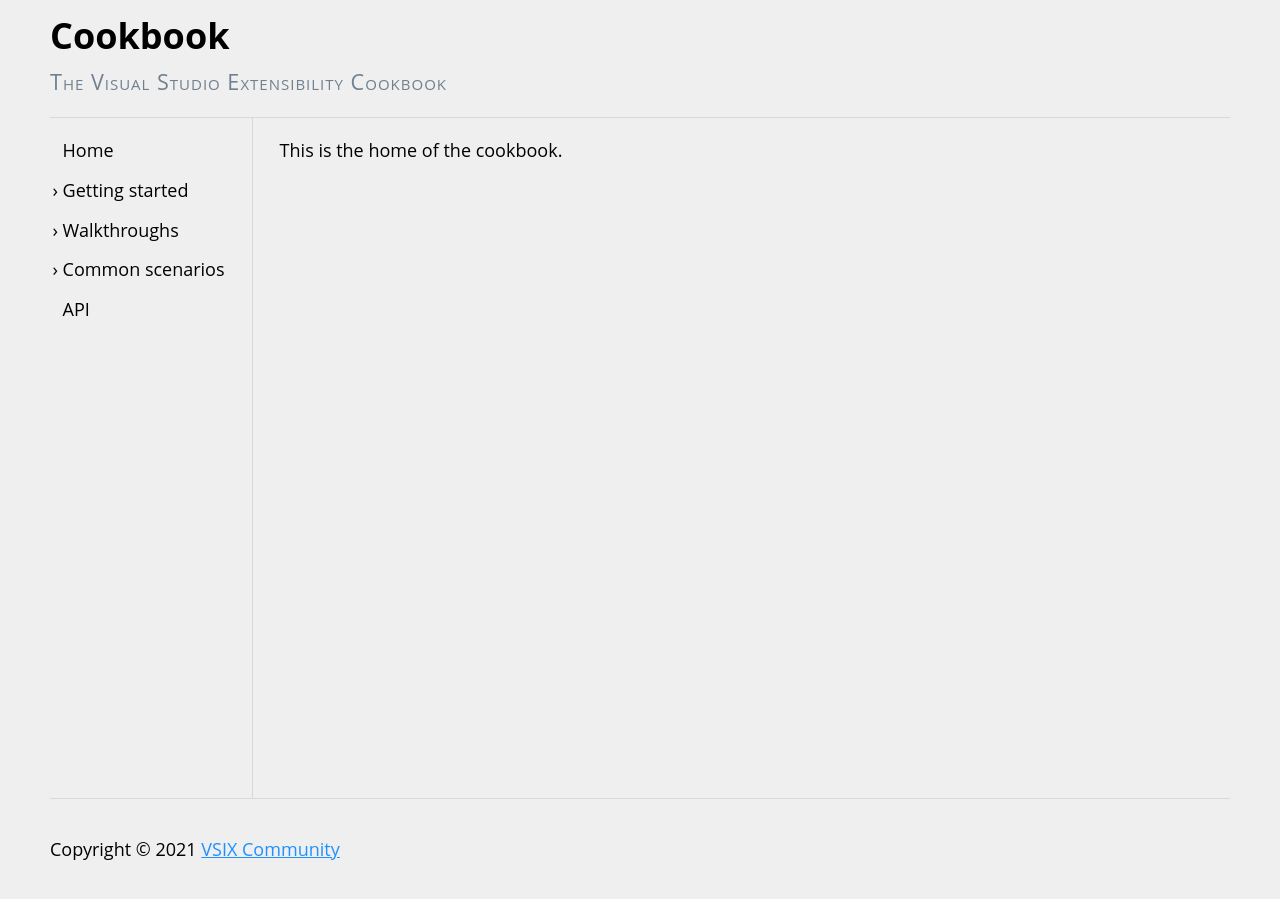
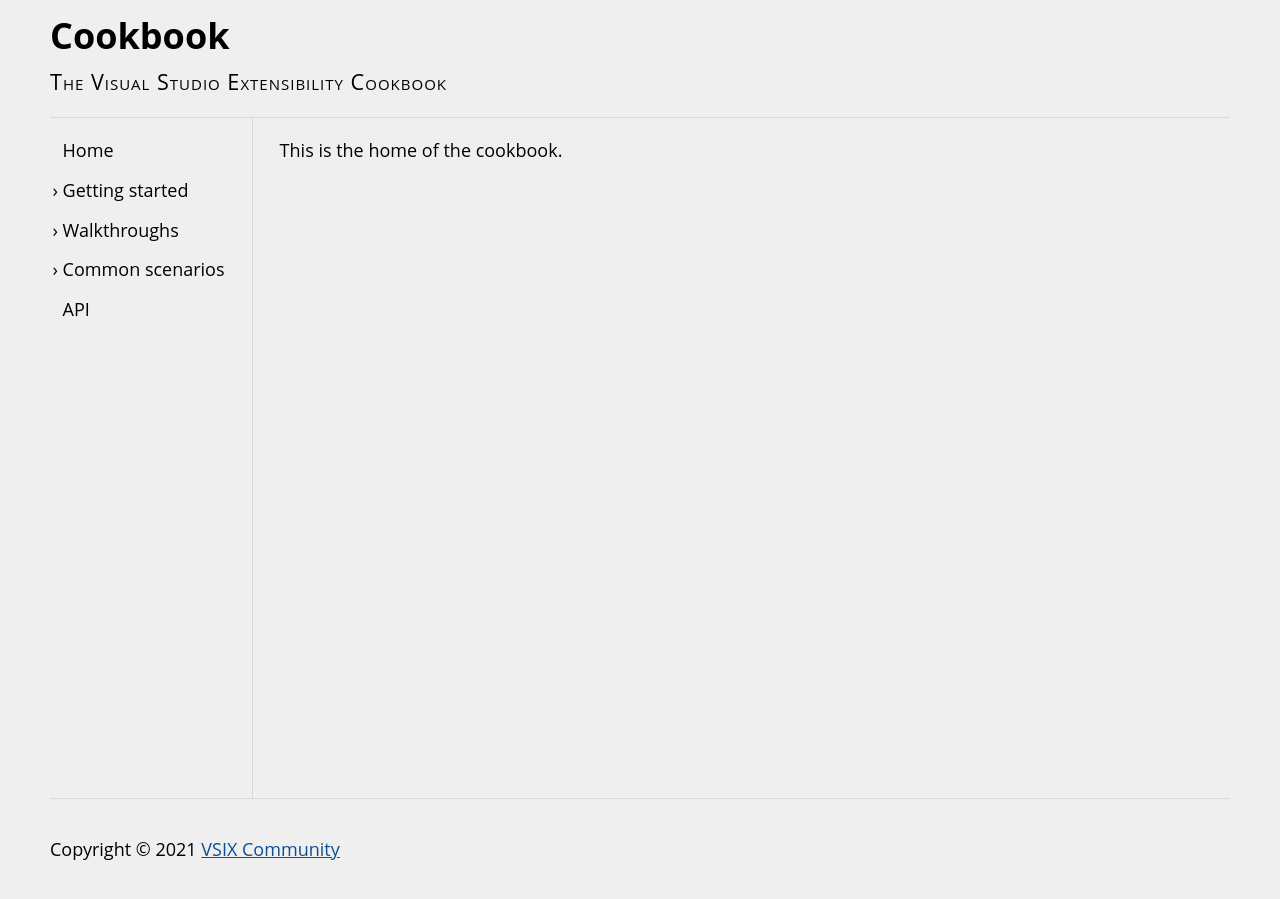
Before and after one commit to VsixCommunity/docs, a Jekyll site: the page built from docs/index.md, in a window 1280 px wide. Built offline with Jekyll 4.4.1, drawn with Linux system fonts in a browser that asks for light colours.

Commit message:
Fixed a11y issues

```diff
--- a/docs/_layouts/default.html
+++ b/docs/_layouts/default.html
@@ -23,7 +23,7 @@
             <label for="hamburger">&#9776;</label>
             <input type="checkbox" id="hamburger" />
             <ul>
-                <li><a href="" tabindex="0">Home</a></li>
+                <li><a href="./" tabindex="0">Home</a></li>
                 <li class="parent">
                     <a href="getting-started/" aria-haspopup="menu">Getting started</a>
                     <ul>
--- a/docs/assets/css/style.scss
+++ b/docs/assets/css/style.scss
@@ -5,6 +5,7 @@
     --border-color: #d8d8d8;
     --background: #efefef;
     --foreground: #000;
+    --link-color: #0A4F94;
 }
 
 @media (prefers-color-scheme: dark)
@@ -12,6 +13,7 @@
     :root {
         --background: #121212;
         --foreground: #eee;
+        --link-color: #5AADFF;
     }
 }
 
@@ -40,7 +42,7 @@ body {
 }
 
 a {
-    color: dodgerblue;
+    color: var(--link-color);
 }
 
 section > p {
@@ -58,7 +60,6 @@ header h1 {
 
 header p {
     font-variant: small-caps;
-    color: slategray;
     letter-spacing: 1px;
     font-size: 1.2em;
 }
```
